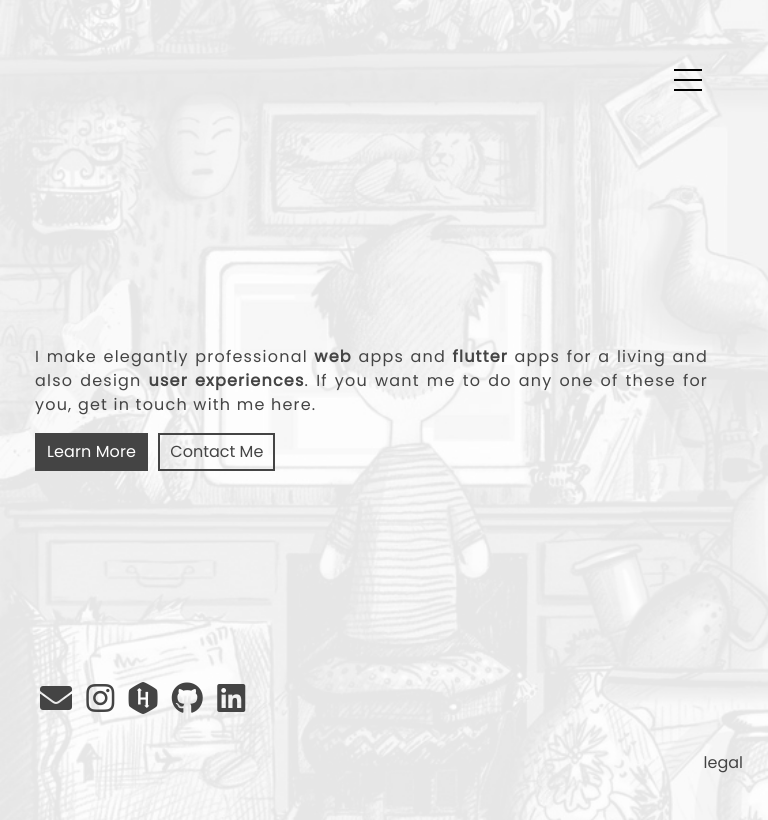
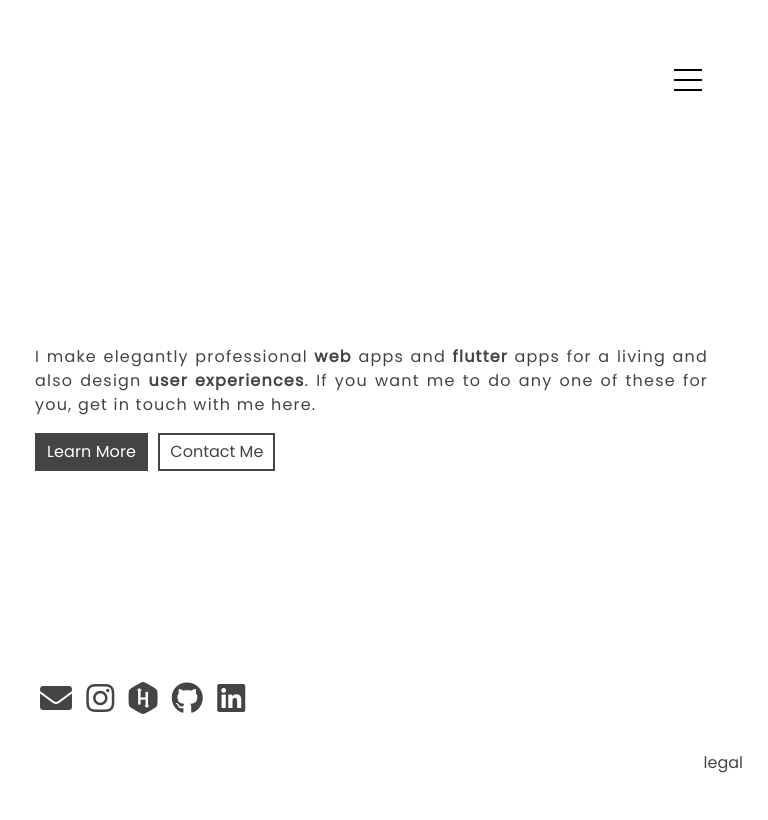
Before and after one commit to SuperFSDev/Portfolio, a PHP site: page / in a window 768 px wide. Run offline with PHP 8.4, Linux system fonts and the light colour scheme; some libraries are stand-ins or nearby versions.

Commit message:
Update style.css

```diff
--- a/style.css
+++ b/style.css
@@ -708,7 +708,7 @@ li span:hover:after {
         padding-right: 30px;
     }
     #index-body {
-        background: url('assets/img/mobile.png');
+/*         background: url('assets/img/mobile.png'); */
         background-size: cover;
         background-repeat: no-repeat;
         background-position: center;
@@ -747,7 +747,7 @@ li span:hover:after {
         padding:0 20px;
     }
     #index-body {
-        background: url('assets/img/mobile.png');
+/*         background: url('assets/img/mobile.png'); */
         background-size: cover;
         background-repeat: no-repeat;
         background-position: center;
```
